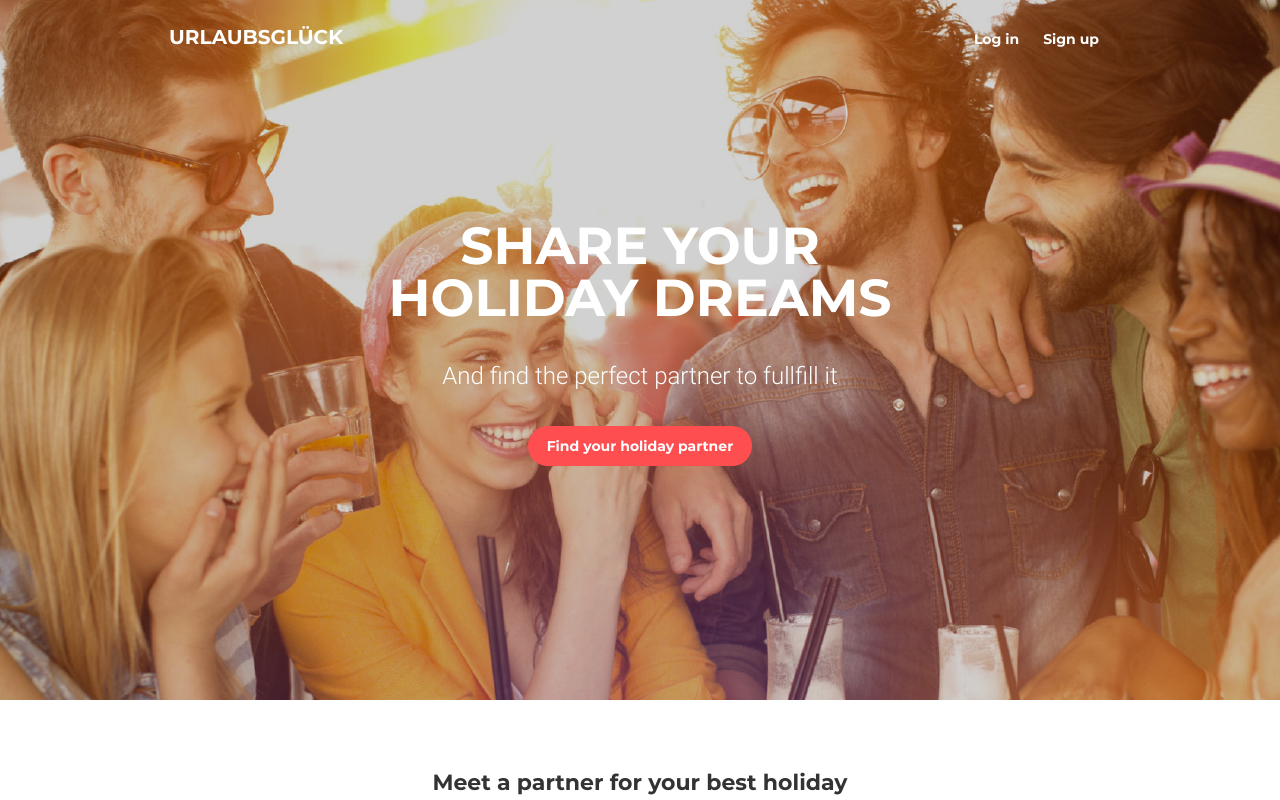
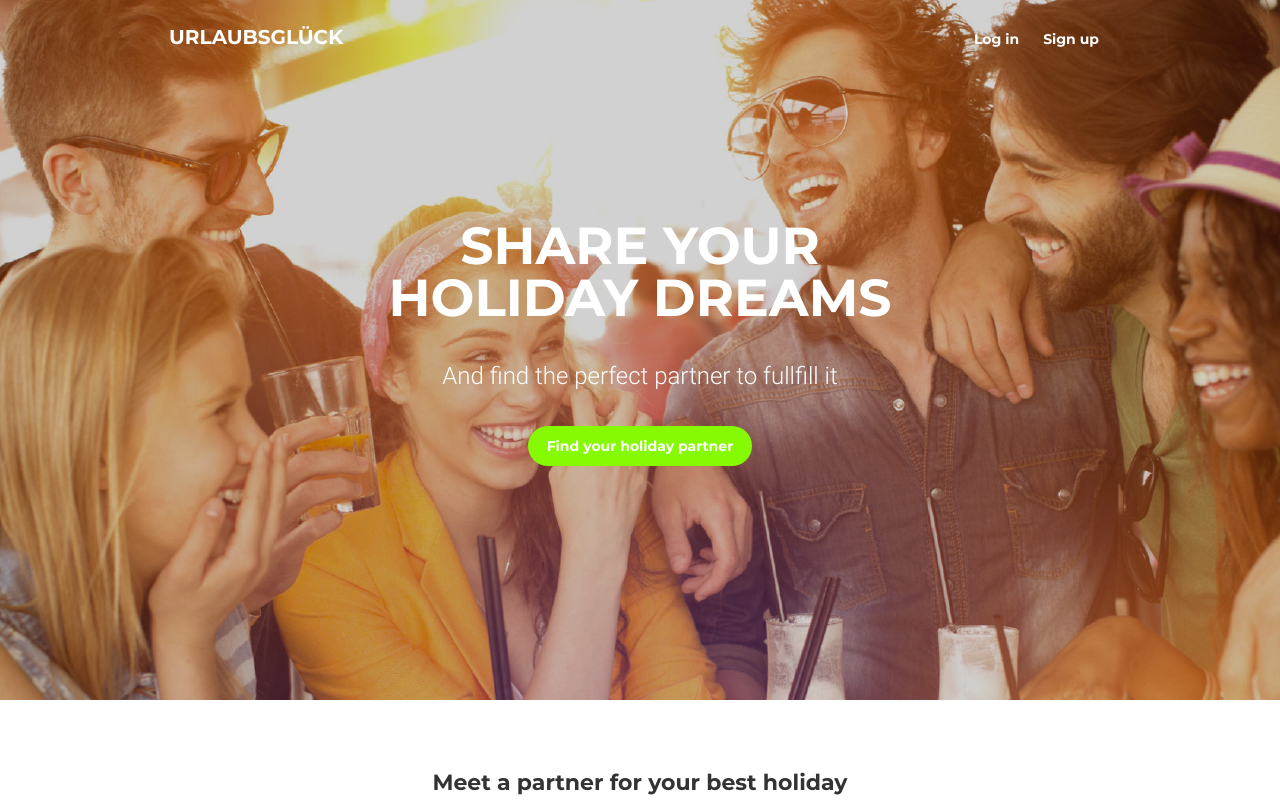
Before and after one commit to Whisker1927/HW, a plain HTML site: page module-08/index.html in a window 1280 px wide. In both pictures the pointer is over the link "Find your holiday partner". Shown: the top 800 px of the page. Drawn offline with Linux system fonts and the light colour scheme.

Commit message:
link_hover

```diff
--- a/module-08/css/style.css
+++ b/module-08/css/style.css
@@ -109,7 +109,7 @@ img {
   background-color: #fff;
   color: #ff4e50;
 }
-.btn-1:hover {
+.section__link:hover {
   background-color: #86fa02;
 }
 .btn-2:hover {
```
